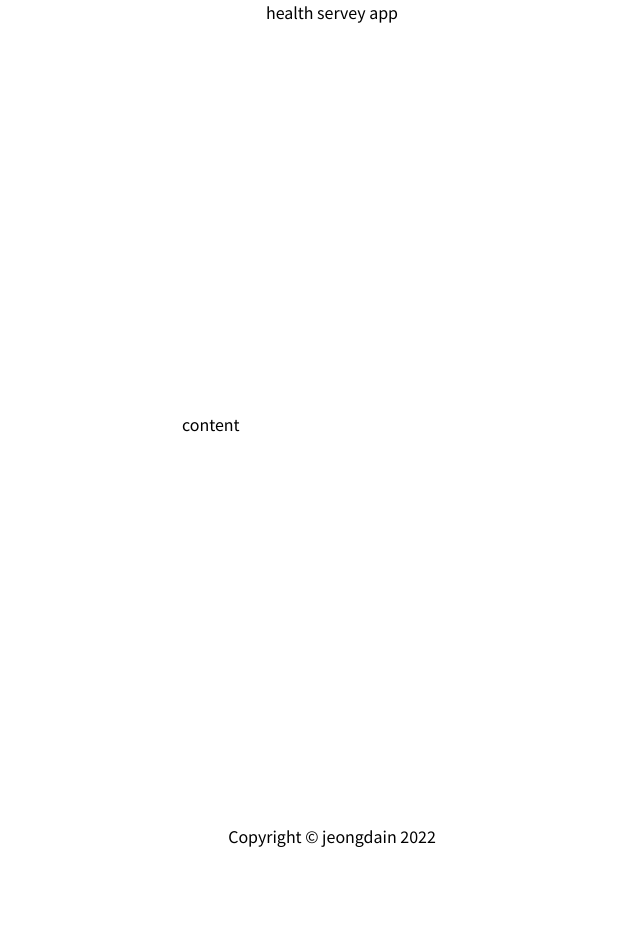
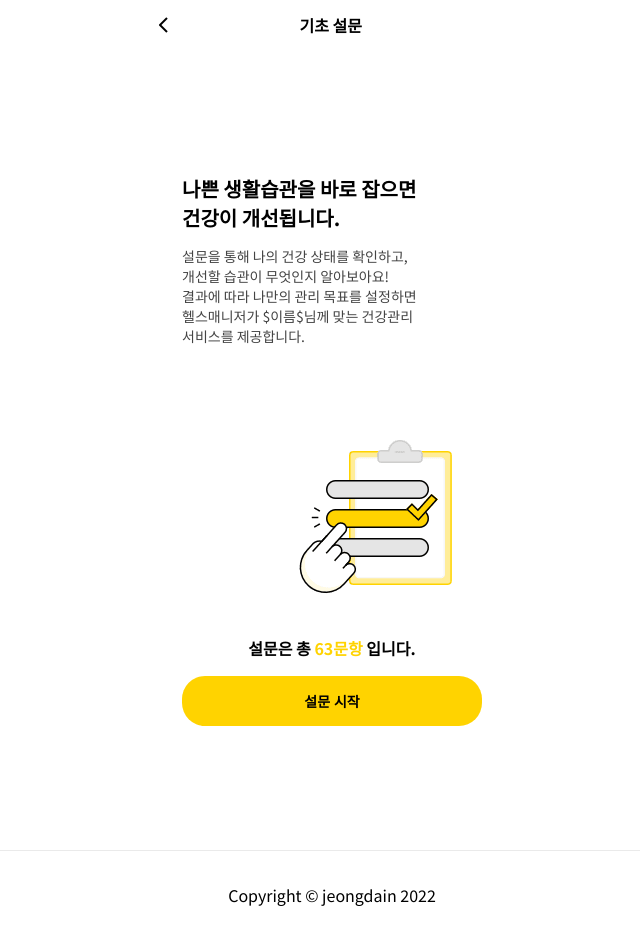
Before and after one commit to jeongdxxn/health-survey-app, a Next.js app: page / in a window 1280 px wide. Shown: the whole page, without its empty margins (308-948 px from the left). Before the commit the page ends 848 px from the top, so only its background shows below. Built offline with nearby package versions, Linux system fonts and the light colour scheme.

Commit message:
feat: router 연결

```diff
--- a/pages/index.tsx
+++ b/pages/index.tsx
@@ -1,6 +1,8 @@
 import type { NextPage } from 'next'
 import Head from 'next/head'
-import Image from 'next/image'
+import Header from '../src/components/Header'
+import SurveyMain from '../src/components/SurveyMain'
+import Footer from '../src/components/Footer'
 import styles from '../styles/Home.module.css'
 
 const Home: NextPage = () => {
@@ -8,18 +10,17 @@ const Home: NextPage = () => {
     <div className={styles.container}>
       <Head>
         <title>Health Servey App</title>
-        <meta name="description" content="Generated by create next app" />
+        <meta name="description" content="Helth Survey App" />
         <link rel="icon" href="/favicon.ico" />
       </Head>
 
-      <header>health servey app</header>
+      <Header />
+
       <main className={styles.main}>
-        <section>content</section>
+        <SurveyMain />
       </main>
 
-      <footer className={styles.footer}>
-        <div>Copyright © jeongdain 2022</div>
-      </footer>
+      <Footer />
     </div>
   );
 }
--- a/src/components/Header.tsx
+++ b/src/components/Header.tsx
@@ -1,10 +1,12 @@
 /** @jsxImportSource @emotion/react */
 import { css } from '@emotion/react'
 import Image from "next/image"
+import { useRouter } from "next/router";
 import icon_back_black from "../../public/images/icon-back-black.png"
 
 const headerWrapper = css`
   width: 360px;
+  height: 50px;
   display: flex;
   justify-content: space-between;
   align-items: center;
@@ -21,6 +23,14 @@ const iconBack = css`
 `
 
 export default function Header() {
+  const router = useRouter();
+
+  const handleRouteBack = () => {
+    if (router.pathname !== "/") {
+      router.back()
+    }
+  }
+
   return (
     <header css={headerWrapper}>
       <Image
@@ -28,8 +38,12 @@ export default function Header() {
         css={iconBack}
         layout="fixed"
         alt="icon_back"
+        onClick={handleRouteBack}
       />
-      <h1>기초 설문</h1>
+
+      {router.pathname === "/" &&
+        <h1>기초 설문</h1>
+      }
     </header>
   );
 }
--- a/src/components/SurveyMain.tsx
+++ b/src/components/SurveyMain.tsx
@@ -1,6 +1,7 @@
 /** @jsxImportSource @emotion/react */
 import { css } from "@emotion/react";
 import Image from "next/image";
+import Link from "next/link";
 import image_survey from "../../public/images/image-survey.png";
 import { theme } from "../../styles/theme";
 
@@ -11,13 +12,13 @@ const contentDescription = css`
   padding-right: 60px;
 
   h2 {
-    font-size: ${theme.fontSize.large};
+    font-size: ${theme.fontSize.large}px;
     margin: 0;
     color: ${theme.colors.black};
   }
 
   p {
-    font-size: ${theme.fontSize.small};
+    font-size: ${theme.fontSize.small}px;
     color: ${theme.colors.darkGray};
   }
 `;
@@ -39,7 +40,7 @@ const surveyCountWrapper = css`
 const startButton = css`
   width: 100%;
   height: 50px;
-  font-size: ${theme.fontSize.small};
+  font-size: ${theme.fontSize.small}px;
   font-weight: bold;
   color: ${theme.colors.black};
   background-color: ${theme.colors.main};
@@ -73,7 +74,9 @@ export default function SurveyMain() {
         </p>
       </div>
 
-      <button css={startButton}>설문 시작</button>
+      <Link href="/survey">
+        <button css={startButton}>설문 시작</button>
+      </Link>
 
     </section>
   );
```
Also changed, not shown: pages/survey/index.tsx (added, +25 -0 lines), 1 other file (tests, documents, lock files or other folders).
